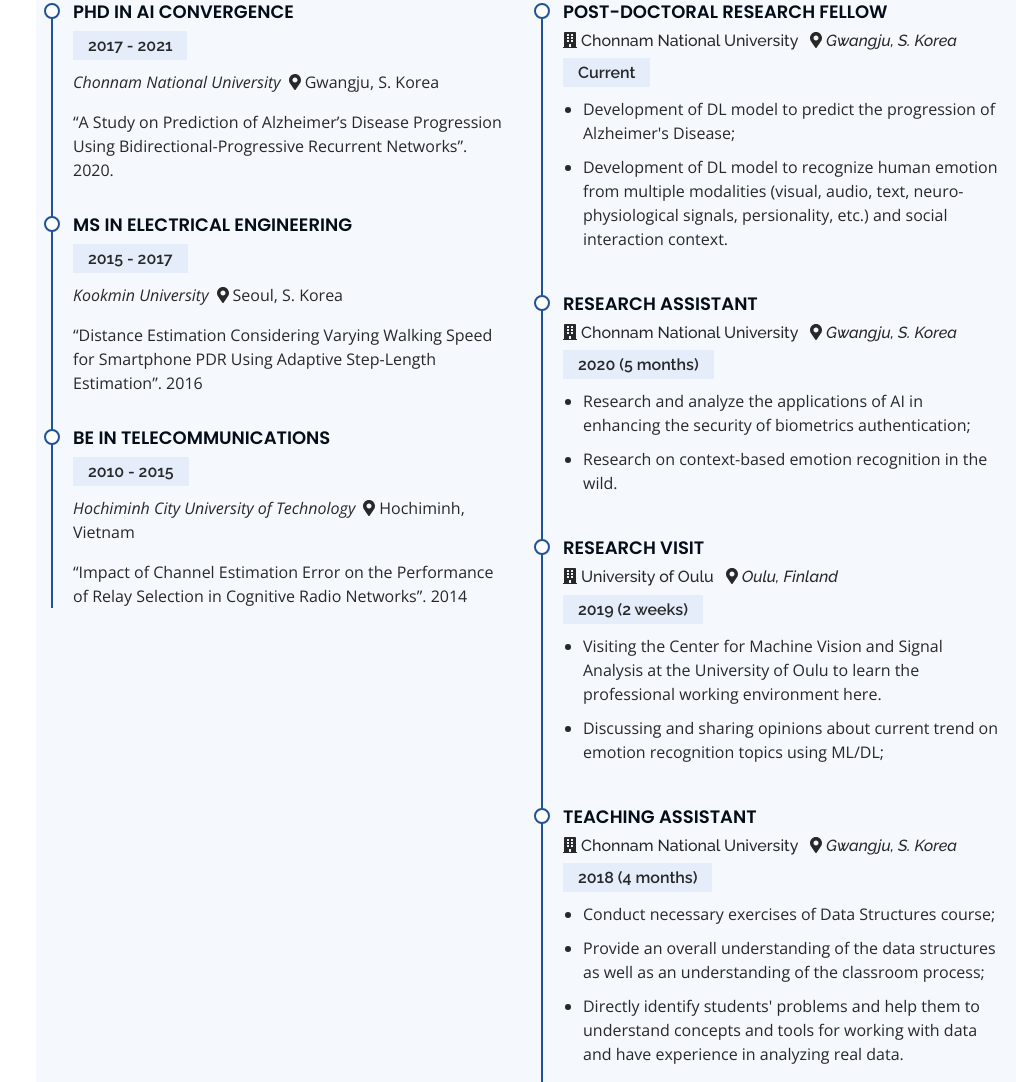
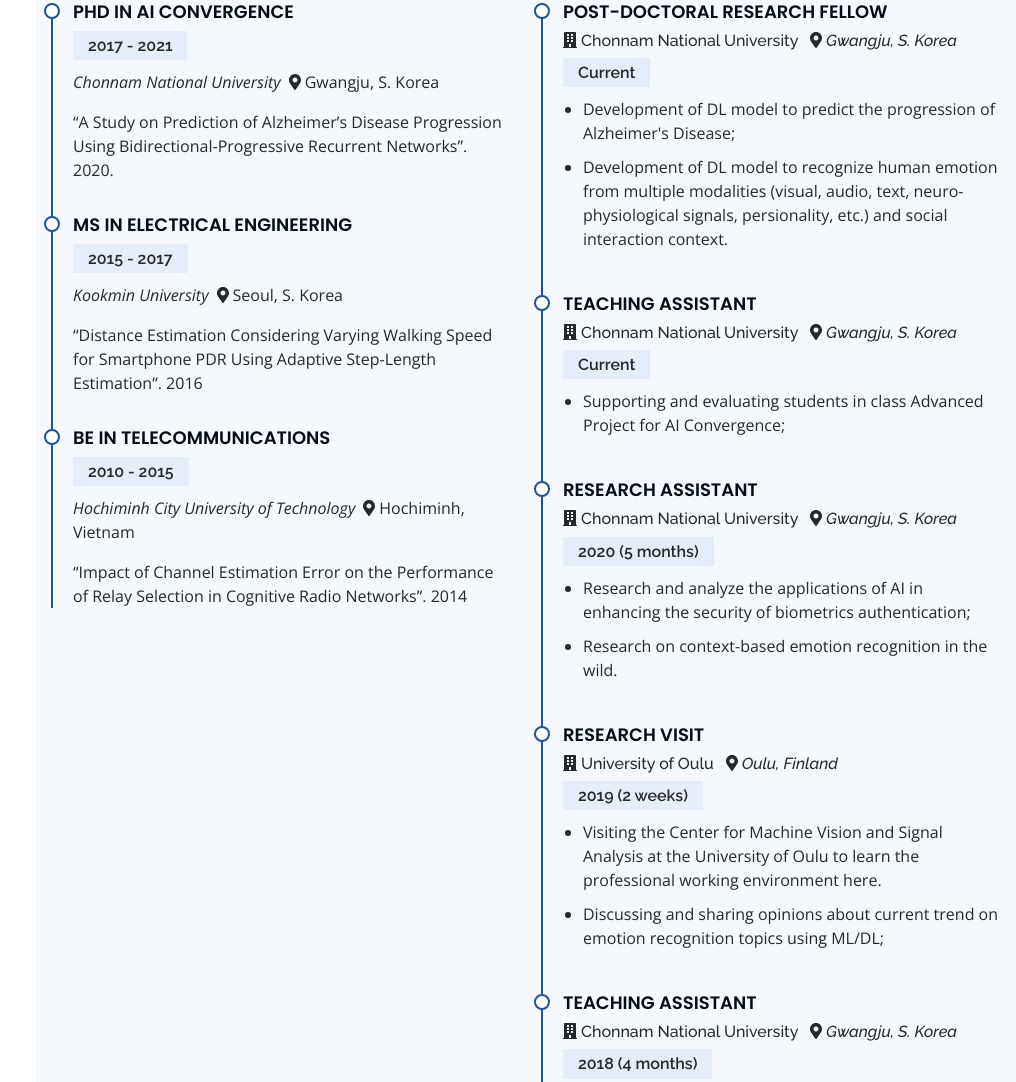
Before and after one commit to ngochuynhho/ngochuynhho.github.io, a plain HTML site: page index.html in a window 1280 px wide. Shown: the part 1773-2855 px from the top of the page, without its empty margins (264-1280 px from the left). Drawn offline with nearby package versions, Linux system fonts and the light colour scheme.

Commit message:
Update index.html

```diff
--- a/index.html
+++ b/index.html
@@ -221,6 +221,16 @@
                                 <li>Development of DL model to predict the progression of Alzheimer's Disease;</li>
                                 <li>Development of DL model to recognize human emotion from multiple modalities
                                     (visual, audio, text, neuro-physiological signals, persionality, etc.) and social interaction context. </li>
+                            </ul>
+                        </div>
+                        <div class="resume-item">
+                            <h4>Teaching Assistant</h4>
+                            <h6><i class="fas fa-building"></i> Chonnam National University
+                                <i class="ml-2 fas fa-map-marker-alt mr-1"></i><em>Gwangju, S. Korea</em>
+                            </h6>
+                            <h5>Current</h5>
+                            <ul>
+                                <li>Supporting and evaluating students in class Advanced Project for AI Convergence;</li>
                             </ul>
                         </div>
                         <div class="resume-item">
@@ -706,7 +716,7 @@
                     <div class="col-lg-4 col-md-6 d-md-flex align-items-md-stretch" data-aos="fade-up">
                         <div class="count-box">
                         <i class="citeicon"></i>
-                        <span data-toggle="counter-up">184</span>
+                        <span data-toggle="counter-up">199</span>
                         <p><strong>Citations</strong></p>
                         </div>
                     </div>
```
